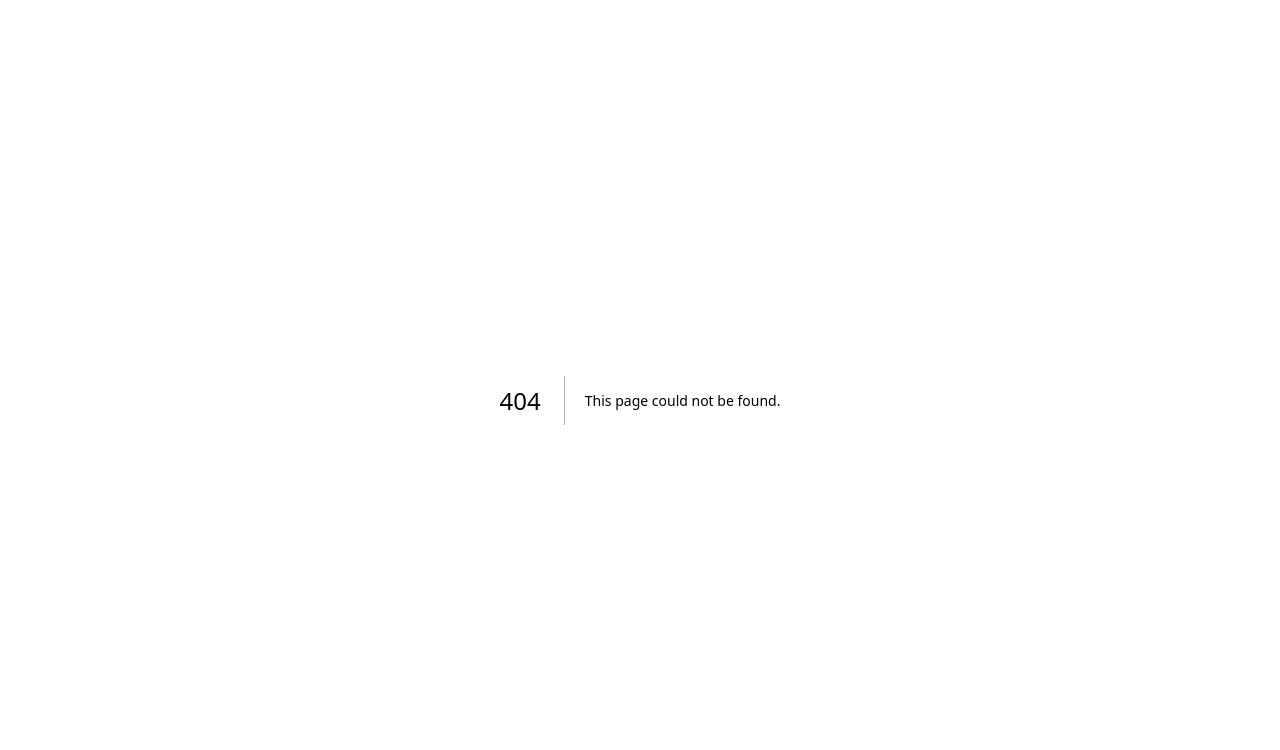
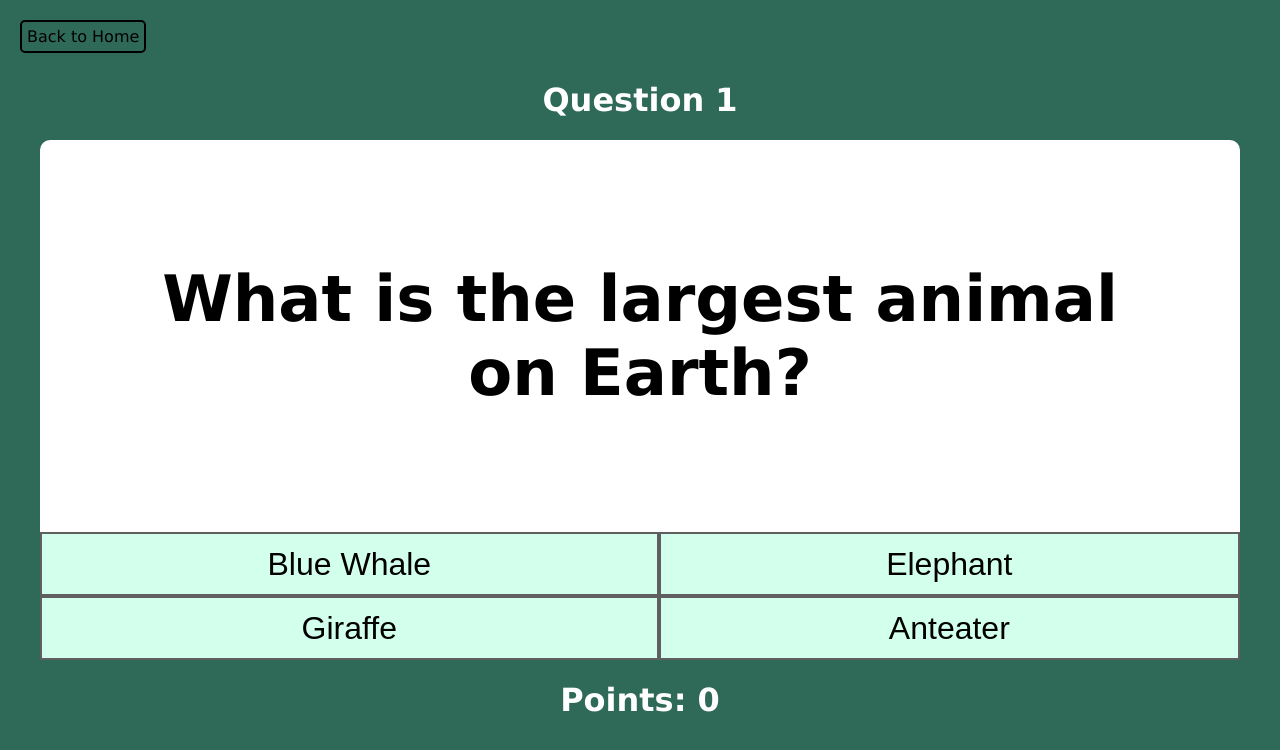
Before and after one commit to tiimbiim/CS137-S24, a Next.js app in the folder quizap/: page /quiz/1 in a window 1280 px wide. Before the commit this address had no page. Shown: the top 750 px of the page. Built offline with nearby package versions, Linux system fonts and the light colour scheme.

Commit message:
New quiz page that works using a sample quiz, currently supports two question types

```diff
--- /dev/null
+++ b/quizap/pages/quiz/[quizId].js
@@ -0,0 +1,109 @@
+import styles from "@/styles/quiz.module.css";
+import { useState, useReducer } from "react";
+import Link from "next/link";
+
+function reducer(state, action) {
+    if (action.type === 'correct') {
+        return {
+            question: state.question + 1,
+            points: state.points + 1
+        };
+    }
+    else if (action.type === 'incorrect') {
+        return {
+            question: state.question + 1,
+            points: state.points
+        };
+    }
+    throw Error('Unknown action.');
+}
+
+const QuizPage = () => {
+    const [state, dispatch] = useReducer(reducer, {question: 1, points: 0});
+
+    const sampleQuiz = [
+        {type: "multiple-choice", question: "What is the largest animal on Earth?", answers: ["Blue Whale", "Elephant", "Giraffe", "Anteater"], correctAnswer: "Blue Whale"},
+        {type: "multiple-choice", question: "Second Question?", answers: ["Answer4", "Answer2", "Answer1", "Answer3"], correctAnswer: "Answer3"},
+        {type: "true-false", question: "This is a true/false question.", correctAnswer: "true"}
+    ];
+
+    return (
+        <div className={styles.quizPage}>
+            {state.question <= sampleQuiz.length &&
+                <div>
+                    <h1 className={styles.header}>Question {state.question}</h1>
+                    {sampleQuiz[state.question-1].type === "multiple-choice" &&
+                        <MultipleChoiceQuestion question={sampleQuiz[state.question-1]} dispatch={dispatch} />}
+                    {sampleQuiz[state.question-1].type === "true-false" &&
+                        <TrueFalseQuestion question={sampleQuiz[2]} dispatch={dispatch} />}
+                </div>
+            }
+            <h1 className={styles.header}>Points: {state.points}</h1>
+            <Link href="/mainPage" className={styles.homeButton}>Back to Home</Link>
+        </div>
+    )
+}
+
+const MultipleChoiceQuestion = ({ question, dispatch }) => {
+
+    const checkAnswer = (i) => {
+        if (question.answers[i] === question.correctAnswer) {
+            dispatch({type: "correct"});
+        }
+        else {
+            dispatch({type: "incorrect"});
+        }
+    }
+
+    return (
+        <div className={styles.multipleChoiceQ}>
+            <div className={styles.prompt}>
+                <h1>{question.question}</h1>
+            </div>
+            <div className={styles.answers}>
+                <button className={styles.MCbutton} onClick={() => checkAnswer(0)}>
+                    {question.answers[0]}
+                </button>
+                <button className={styles.MCbutton} onClick={() => checkAnswer(1)}>
+                    {question.answers[1]}
+                </button>
+                <button className={styles.MCbutton} onClick={() => checkAnswer(2)}>
+                    {question.answers[2]}
+                </button>
+                <button className={styles.MCbutton} onClick={() => checkAnswer(3)}>
+                    {question.answers[3]}
+                </button>
+            </div>
+        </div>
+    )
+}
+
+const TrueFalseQuestion = ({ question, dispatch }) => {
+
+    const checkAnswer = (answer) => {
+        if (answer === question.correctAnswer) {
+            dispatch({type: "correct"});
+        }
+        else {
+            dispatch({type: "incorrect"});
+        }
+    }
+
+    return (
+        <div className={styles.trueFalseQ}>
+            <div className={styles.prompt}>
+                <h1>This question is a true/false question.</h1>
+            </div>
+            <div className={styles.answers}>
+                <button className={styles.trueButton} onClick={() => checkAnswer("true")}>
+                    TRUE
+                </button>
+                <button className={styles.falseButton} onClick={() => checkAnswer("false")}>
+                    FALSE
+                </button>
+            </div>
+        </div>
+    )
+}
+
+export default QuizPage;
--- /dev/null
+++ b/quizap/styles/quiz.module.css
@@ -0,0 +1,127 @@
+.quizPage {
+    background-color: rgb(47, 105, 87);
+    min-width: 100vw;
+    min-height: 100vh;
+    overflow: auto;
+    display: flex;
+    flex-direction: column;
+    justify-content: center;
+    align-items: center;
+}
+
+.header {
+    color: white;
+    text-align: center;
+}
+
+.homeButton {
+    text-decoration: none;
+    color: black;
+    border: 2px solid black;
+    border-radius: 5px;
+    padding: 5px;
+    transition-duration: 300ms;
+    position: absolute;
+    top: 20px;
+    left: 20px;
+
+    &:hover {
+        background-color: white;
+    }
+}
+
+.multipleChoiceQ {
+    background-color: #ffffff;
+    width: 75em;
+    border-radius: 10px;
+
+    .prompt {
+        padding: 100px;
+        height: 6em;
+        display: flex;
+        justify-content: center;
+        align-items: center;
+        text-align: center;
+        font-size: 32px;
+    }
+
+    .answers {
+        display: grid;
+        grid-template-columns: auto auto;
+
+        .MCbutton {
+            background-color: #d3ffed;
+            font-size: 32px;
+            height: 2em;
+            border: 2px solid #5f5f5f;
+            cursor: pointer;
+            transition-duration: 300ms;
+
+            &:hover {
+                color: #ffffff;
+                background-color: #04AA6D;
+            }
+            &:active {
+                transition-duration: 0ms;
+                background-color: #d3ffed;
+            }
+        }
+    }
+}
+
+.trueFalseQ {
+    background-color: #ffffff;
+    width: 75em;
+    border-radius: 10px;
+
+    .prompt {
+        padding: 100px;
+        height: 6em;
+        display: flex;
+        justify-content: center;
+        align-items: center;
+        text-align: center;
+        font-size: 32px;
+    }
+
+    .answers {
+        display: grid;
+        grid-template-columns: auto auto;
+
+        .trueButton {
+            background-color: #d3ffed;
+            font-size: 32px;
+            height: 2em;
+            border: 2px solid #5f5f5f;
+            cursor: pointer;
+            transition-duration: 300ms;
+
+            &:hover {
+                color: #ffffff;
+                background-color: #567ce4;
+            }
+            &:active {
+                transition-duration: 0ms;
+                background-color: #d3ffed;
+            }
+        }
+
+        .falseButton {
+            background-color: #d3ffed;
+            font-size: 32px;
+            height: 2em;
+            border: 2px solid #5f5f5f;
+            cursor: pointer;
+            transition-duration: 300ms;
+
+            &:hover {
+                color: #ffffff;
+                background-color: #e25245;
+            }
+            &:active {
+                transition-duration: 0ms;
+                background-color: #d3ffed;
+            }
+        }
+    }
+}
```
